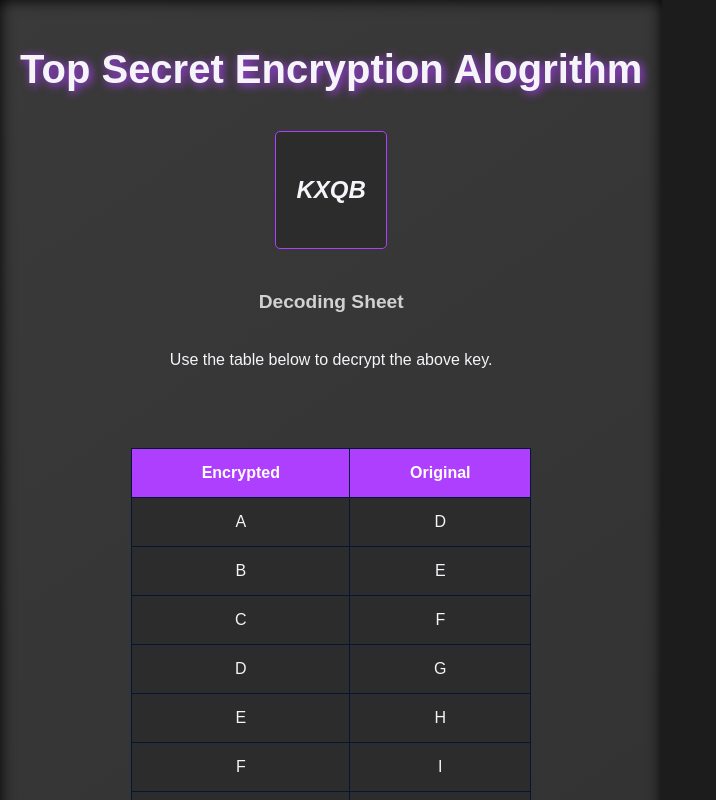
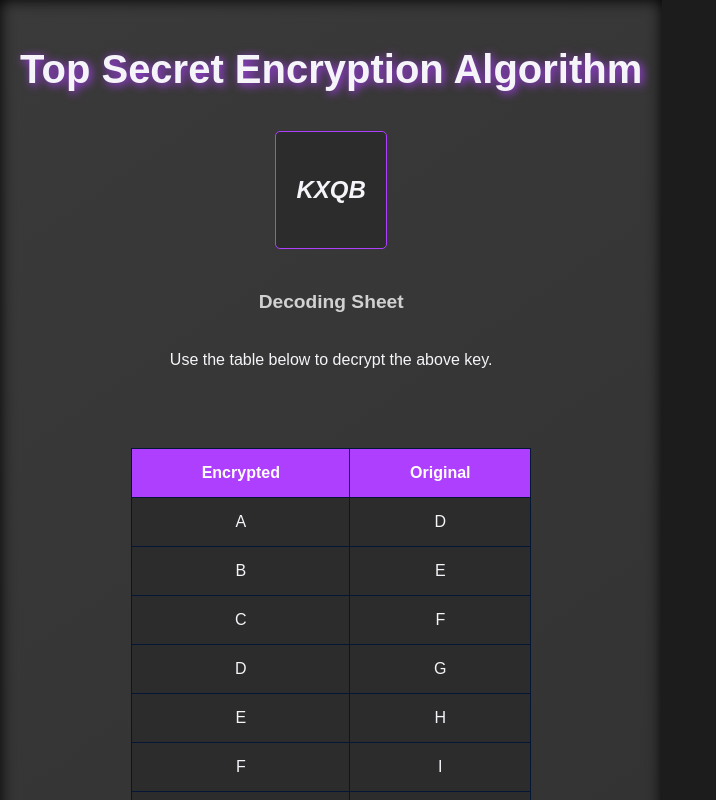
Before and after one commit to MarkRyanGarcia/ACM-escape-cipher, a React (Vite) app: page /cipher in a window 1280 px wide. Shown: the top 800 px of the page, without its empty margins (0-716 px from the left). Built offline with nearby package versions, Linux system fonts and the light colour scheme.

Commit message:
fixed typo

```diff
--- a/src/routes/cipher/cipher.tsx
+++ b/src/routes/cipher/cipher.tsx
@@ -12,7 +12,7 @@ const CipherPage: React.FC = () => {
 
     return (
         <div className="cipher-container">
-            <h1 className="cipher-title">Top Secret Encryption Alogrithm</h1>
+            <h1 className="cipher-title">Top Secret Encryption Algorithm</h1>
 
             <div className="cipher-message">
                 <h2>{encodedMessage}</h2>
```
